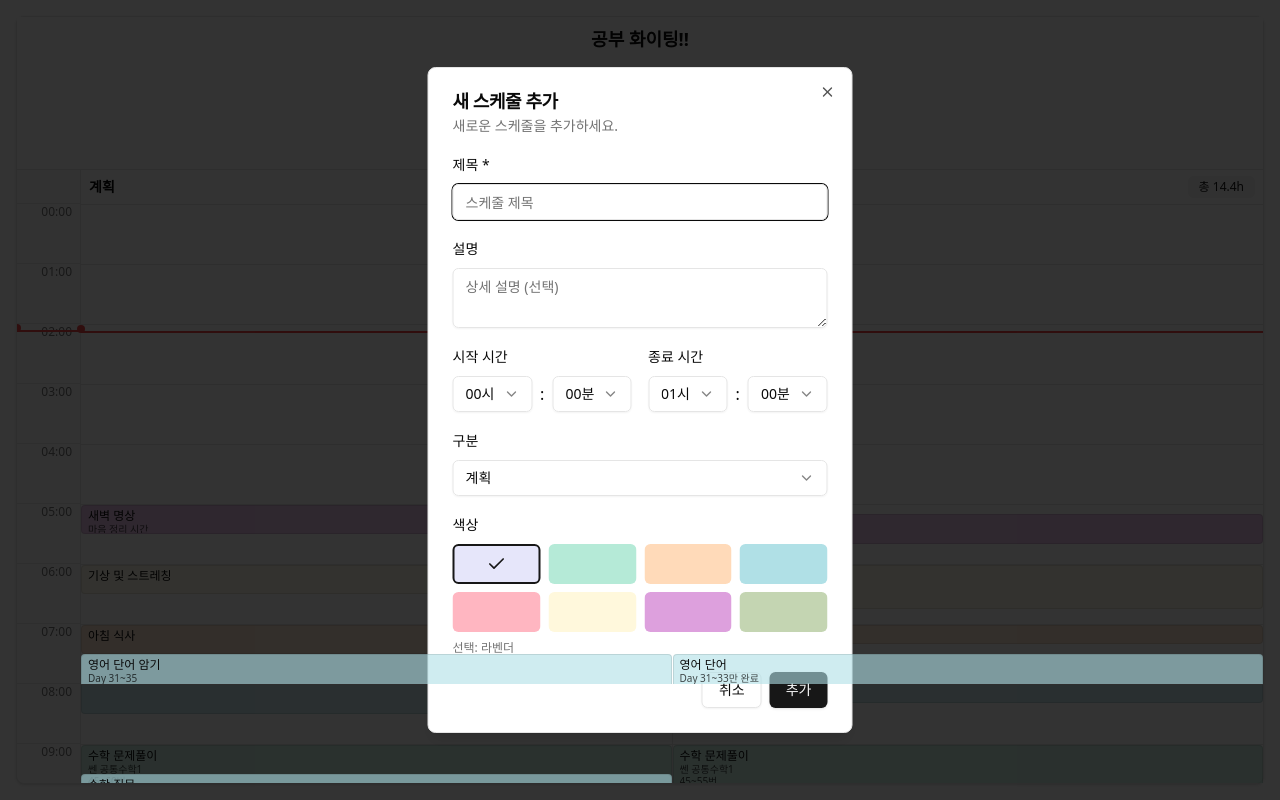
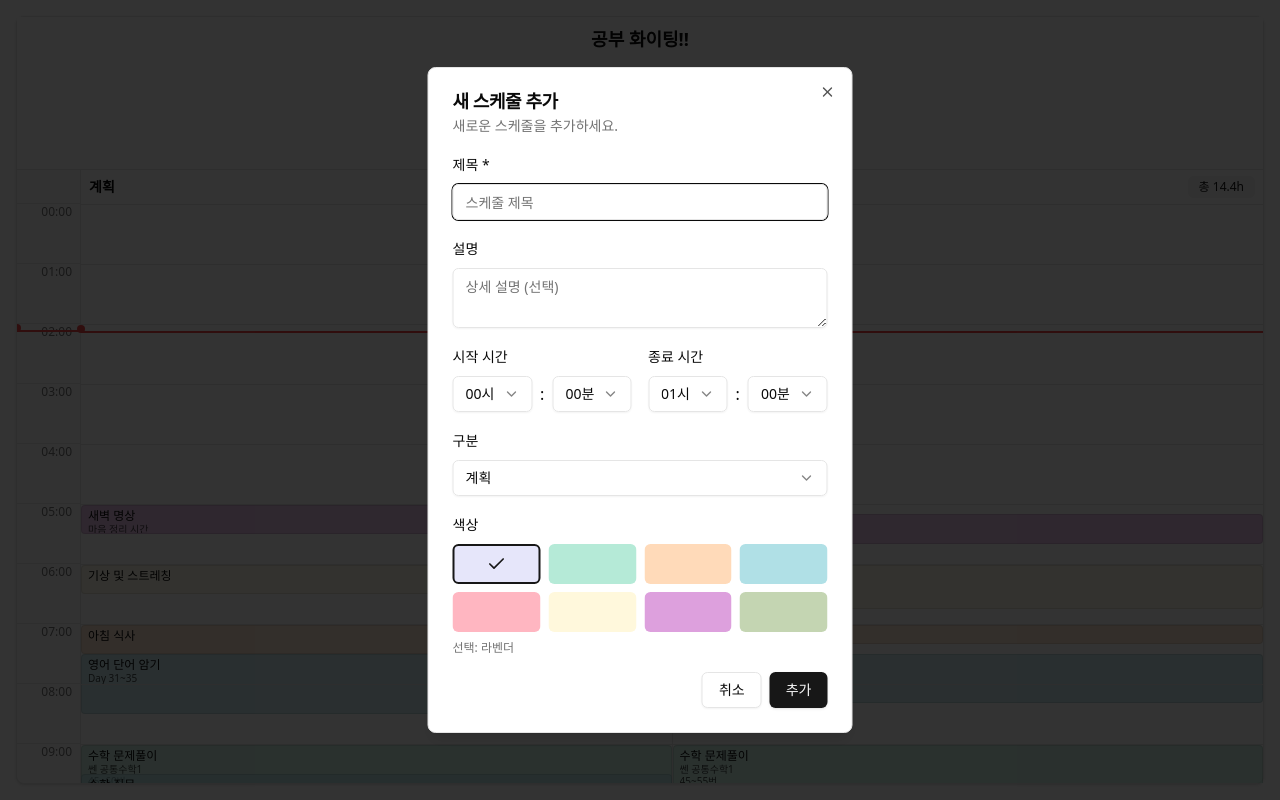
Before and after one commit to sseo1124/nextcubecorporation-test, a Next.js app: page / in a window 1280 px wide. Both pictures are taken after a click on the element 376 px from the left and 234 px from the top of the page. Built offline with nearby package versions, Linux system fonts and the light colour scheme.

Commit message:
refactor(ui): Dialog에 Z_INDEX 상수 적용
- DialogOverlay: Z_INDEX.DIALOG_OVERLAY (1000)
- DialogContent: Z_INDEX.DIALOG_CONTENT (1001)
- 하드코딩된 z-50 클래스 제거

```diff
--- a/components/ui/dialog.tsx
+++ b/components/ui/dialog.tsx
@@ -5,6 +5,7 @@
 import { X } from "lucide-react"
 
 import { cn } from "@/lib/utils"
+import { Z_INDEX } from "@/lib/constants"
 
 const Dialog = DialogPrimitive.Root
 
@@ -21,9 +22,10 @@
   <DialogPrimitive.Overlay
     ref={ref}
     className={cn(
-      "fixed inset-0 z-50 bg-black/80  data-[state=open]:animate-in data-[state=closed]:animate-out data-[state=closed]:fade-out-0 data-[state=open]:fade-in-0",
+      "fixed inset-0 bg-black/80 data-[state=open]:animate-in data-[state=closed]:animate-out data-[state=closed]:fade-out-0 data-[state=open]:fade-in-0",
       className
     )}
+    style={{ zIndex: Z_INDEX.DIALOG_OVERLAY }}
     {...props}
   />
 ))
@@ -38,9 +40,10 @@
     <DialogPrimitive.Content
       ref={ref}
       className={cn(
-        "fixed left-[50%] top-[50%] z-50 grid w-full max-w-lg translate-x-[-50%] translate-y-[-50%] gap-4 border bg-background p-6 shadow-lg duration-200 data-[state=open]:animate-in data-[state=closed]:animate-out data-[state=closed]:fade-out-0 data-[state=open]:fade-in-0 data-[state=closed]:zoom-out-95 data-[state=open]:zoom-in-95 data-[state=closed]:slide-out-to-left-1/2 data-[state=closed]:slide-out-to-top-[48%] data-[state=open]:slide-in-from-left-1/2 data-[state=open]:slide-in-from-top-[48%] sm:rounded-lg",
+        "fixed left-[50%] top-[50%] grid w-full max-w-lg translate-x-[-50%] translate-y-[-50%] gap-4 border bg-background p-6 shadow-lg duration-200 data-[state=open]:animate-in data-[state=closed]:animate-out data-[state=closed]:fade-out-0 data-[state=open]:fade-in-0 data-[state=closed]:zoom-out-95 data-[state=open]:zoom-in-95 data-[state=closed]:slide-out-to-left-1/2 data-[state=closed]:slide-out-to-top-[48%] data-[state=open]:slide-in-from-left-1/2 data-[state=open]:slide-in-from-top-[48%] sm:rounded-lg",
         className
       )}
+      style={{ zIndex: Z_INDEX.DIALOG_CONTENT }}
       {...props}
     >
       {children}
```
